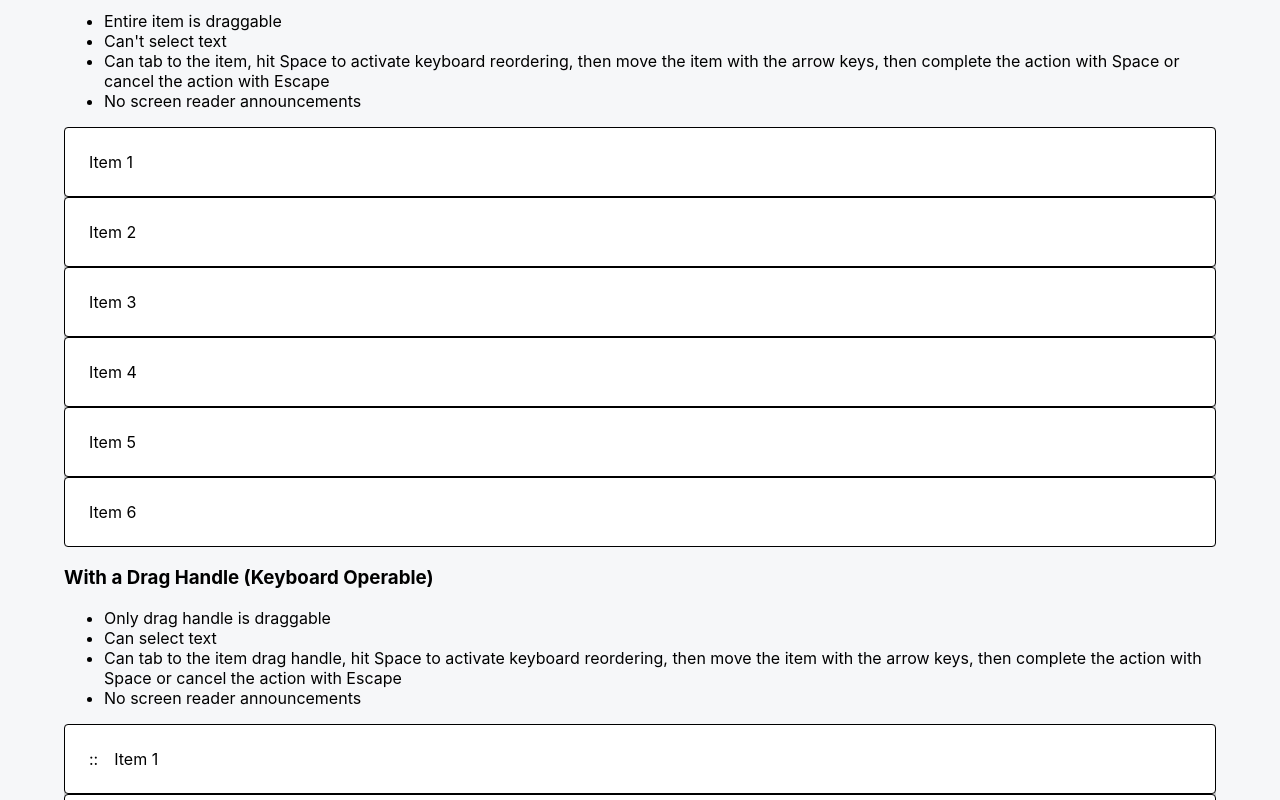
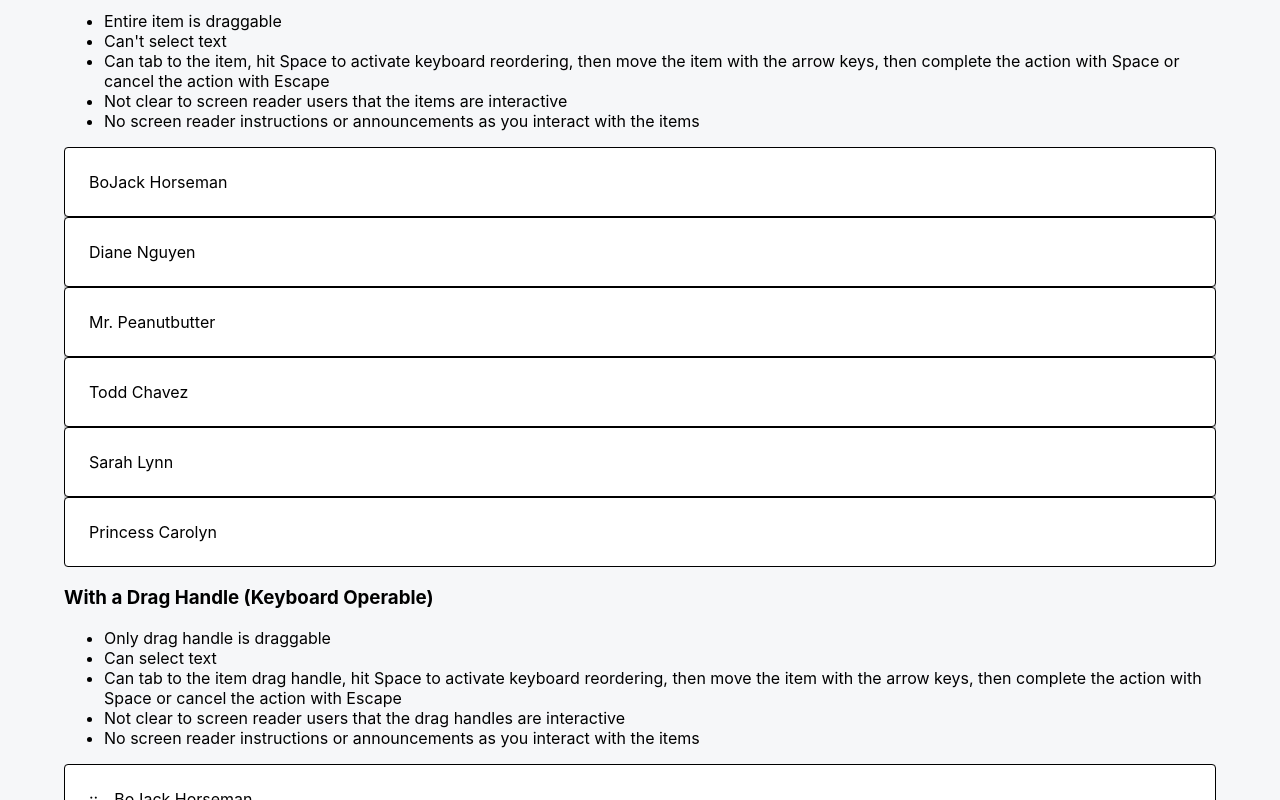
Before and after one commit to thawkin3/accessible-drag-and-drop, a React (Create React App) app: page / in a window 1280 px wide. Shown: the part 1360-2160 px from the top of the page. Built offline with nearby package versions, Linux system fonts and the light colour scheme.

Commit message:
feat: updates item names, locks to y-axis, and locks to container

```diff
--- a/src/App.css
+++ b/src/App.css
@@ -25,5 +25,5 @@
 
 .drag-handle {
   margin-right: 1rem;
-  cursor: pointer;
+  cursor: row-resize;
 }
--- a/src/components/react-sortable-hoc/ReactSortableHocDemo1.js
+++ b/src/components/react-sortable-hoc/ReactSortableHocDemo1.js
@@ -4,12 +4,12 @@ import { arrayMoveImmutable } from 'array-move';
 
 export const ReactSortableHOCDemo1 = () => {
   const [items, setItems] = useState([
-    'Item 1',
-    'Item 2',
-    'Item 3',
-    'Item 4',
-    'Item 5',
-    'Item 6',
+    'BoJack Horseman',
+    'Diane Nguyen',
+    'Mr. Peanutbutter',
+    'Todd Chavez',
+    'Sarah Lynn',
+    'Princess Carolyn',
   ]);
 
   const onSortEnd = ({ oldIndex, newIndex }) => {
@@ -24,7 +24,12 @@ export const ReactSortableHOCDemo1 = () => {
         <li>Can't select text</li>
         <li>Not keyboard or screen reader accessible</li>
       </ul>
-      <SortableList items={items} onSortEnd={onSortEnd} />
+      <SortableList
+        items={items}
+        onSortEnd={onSortEnd}
+        lockAxis="y"
+        lockToContainerEdges
+      />
     </>
   );
 };
--- a/src/components/react-sortable-hoc/ReactSortableHocDemo2.js
+++ b/src/components/react-sortable-hoc/ReactSortableHocDemo2.js
@@ -1,15 +1,19 @@
 import React, { useState } from 'react';
-import { SortableContainer, SortableElement, SortableHandle } from 'react-sortable-hoc';
+import {
+  SortableContainer,
+  SortableElement,
+  SortableHandle,
+} from 'react-sortable-hoc';
 import { arrayMoveImmutable } from 'array-move';
 
 export const ReactSortableHOCDemo2 = () => {
   const [items, setItems] = useState([
-    'Item 1',
-    'Item 2',
-    'Item 3',
-    'Item 4',
-    'Item 5',
-    'Item 6',
+    'BoJack Horseman',
+    'Diane Nguyen',
+    'Mr. Peanutbutter',
+    'Todd Chavez',
+    'Sarah Lynn',
+    'Princess Carolyn',
   ]);
 
   const onSortEnd = ({ oldIndex, newIndex }) => {
@@ -24,12 +28,20 @@ export const ReactSortableHOCDemo2 = () => {
         <li>Can select text</li>
         <li>Not keyboard or screen reader accessible</li>
       </ul>
-      <SortableList items={items} onSortEnd={onSortEnd} useDragHandle />
+      <SortableList
+        items={items}
+        onSortEnd={onSortEnd}
+        lockAxis="y"
+        lockToContainerEdges
+        useDragHandle
+      />
     </>
   );
 };
 
-const DragHandle = SortableHandle(() => <span className="drag-handle">::</span>);
+const DragHandle = SortableHandle(() => (
+  <span className="drag-handle">::</span>
+));
 
 const SortableItem = SortableElement(({ value }) => (
   <li className="card">
--- a/src/components/react-sortable-hoc/ReactSortableHocDemo3.js
+++ b/src/components/react-sortable-hoc/ReactSortableHocDemo3.js
@@ -4,12 +4,12 @@ import { arrayMoveImmutable } from 'array-move';
 
 export const ReactSortableHOCDemo3 = () => {
   const [items, setItems] = useState([
-    'Item 1',
-    'Item 2',
-    'Item 3',
-    'Item 4',
-    'Item 5',
-    'Item 6',
+    'BoJack Horseman',
+    'Diane Nguyen',
+    'Mr. Peanutbutter',
+    'Todd Chavez',
+    'Sarah Lynn',
+    'Princess Carolyn',
   ]);
 
   const onSortEnd = ({ oldIndex, newIndex }) => {
@@ -22,16 +22,31 @@ export const ReactSortableHOCDemo3 = () => {
       <ul>
         <li>Entire item is draggable</li>
         <li>Can't select text</li>
-        <li>Can tab to the item, hit Space to activate keyboard reordering, then move the item with the arrow keys, then complete the action with Space or cancel the action with Escape</li>
-        <li>No screen reader announcements</li>
+        <li>
+          Can tab to the item, hit Space to activate keyboard reordering, then
+          move the item with the arrow keys, then complete the action with Space
+          or cancel the action with Escape
+        </li>
+        <li>Not clear to screen reader users that the items are interactive</li>
+        <li>
+          No screen reader instructions or announcements as you interact with
+          the items
+        </li>
       </ul>
-      <SortableList items={items} onSortEnd={onSortEnd} />
+      <SortableList
+        items={items}
+        onSortEnd={onSortEnd}
+        lockAxis="y"
+        lockToContainerEdges
+      />
     </>
   );
 };
 
 const SortableItem = SortableElement(({ value }) => (
-  <li className="card" tabIndex={0}>{value}</li>
+  <li className="card" tabIndex={0}>
+    {value}
+  </li>
 ));
 
 const SortableList = SortableContainer(({ items }) => {
--- a/src/components/react-sortable-hoc/ReactSortableHocDemo4.js
+++ b/src/components/react-sortable-hoc/ReactSortableHocDemo4.js
@@ -1,15 +1,19 @@
 import React, { useState } from 'react';
-import { SortableContainer, SortableElement, SortableHandle } from 'react-sortable-hoc';
+import {
+  SortableContainer,
+  SortableElement,
+  SortableHandle,
+} from 'react-sortable-hoc';
 import { arrayMoveImmutable } from 'array-move';
 
 export const ReactSortableHOCDemo4 = () => {
   const [items, setItems] = useState([
-    'Item 1',
-    'Item 2',
-    'Item 3',
-    'Item 4',
-    'Item 5',
-    'Item 6',
+    'BoJack Horseman',
+    'Diane Nguyen',
+    'Mr. Peanutbutter',
+    'Todd Chavez',
+    'Sarah Lynn',
+    'Princess Carolyn',
   ]);
 
   const onSortEnd = ({ oldIndex, newIndex }) => {
@@ -22,15 +26,35 @@ export const ReactSortableHOCDemo4 = () => {
       <ul>
         <li>Only drag handle is draggable</li>
         <li>Can select text</li>
-        <li>Can tab to the item drag handle, hit Space to activate keyboard reordering, then move the item with the arrow keys, then complete the action with Space or cancel the action with Escape</li>
-        <li>No screen reader announcements</li>
+        <li>
+          Can tab to the item drag handle, hit Space to activate keyboard
+          reordering, then move the item with the arrow keys, then complete the
+          action with Space or cancel the action with Escape
+        </li>
+        <li>
+          Not clear to screen reader users that the drag handles are interactive
+        </li>
+        <li>
+          No screen reader instructions or announcements as you interact with
+          the items
+        </li>
       </ul>
-      <SortableList items={items} onSortEnd={onSortEnd} useDragHandle />
+      <SortableList
+        items={items}
+        onSortEnd={onSortEnd}
+        lockAxis="y"
+        lockToContainerEdges
+        useDragHandle
+      />
     </>
   );
 };
 
-const DragHandle = SortableHandle(() => <span className="drag-handle" tabIndex={0}>::</span>);
+const DragHandle = SortableHandle(() => (
+  <span className="drag-handle" tabIndex={0}>
+    ::
+  </span>
+));
 
 const SortableItem = SortableElement(({ value }) => (
   <li className="card">
--- a/src/index.css
+++ b/src/index.css
@@ -22,6 +22,10 @@ body {
 
 * {
   box-sizing: border-box;
+}
+
+hr {
+  margin: 1rem 0;
 }
 
 .button {
```
